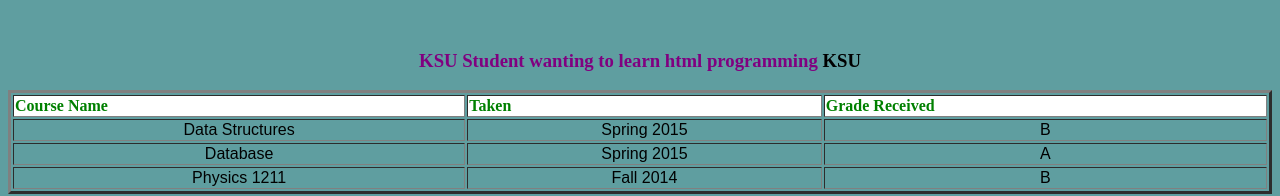
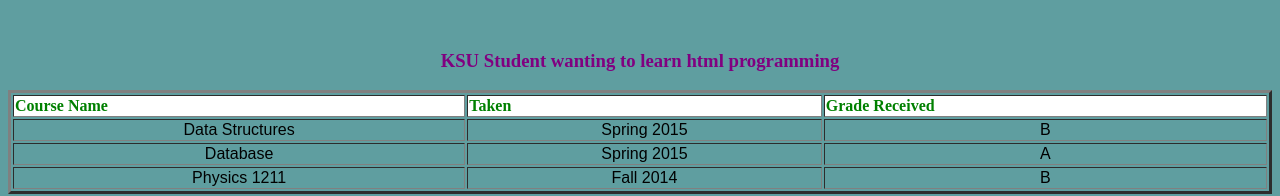
Before and after one commit to dejan2010/dejan2010.github.io, a plain HTML site: page index.html in a window 1280 px wide. Shown: the part 309-505 px from the top of the page. Drawn offline with Linux system fonts and the light colour scheme.

Commit message:
Update index.html

```diff
--- a/index.html
+++ b/index.html
@@ -61,7 +61,7 @@ a:active  {color:#ff0000; background-color:transparent; text-decoration:underlin
 </p>
 </br>
 </h1>
-<h3 style="color:purple"> KSU Student wanting to learn html programming <a href="http://www.kennesaw.edu">KSU</a></h3>
+<h3 style="color:purple"> KSU Student wanting to learn html programming</h3>
 <p title ="About Student">
 <!--<h4 style="font-family:apple chancery">
 Currently Attending Southern Polytehnic State University <a href="http://www.spsu.edu">SPSU</a>
```
